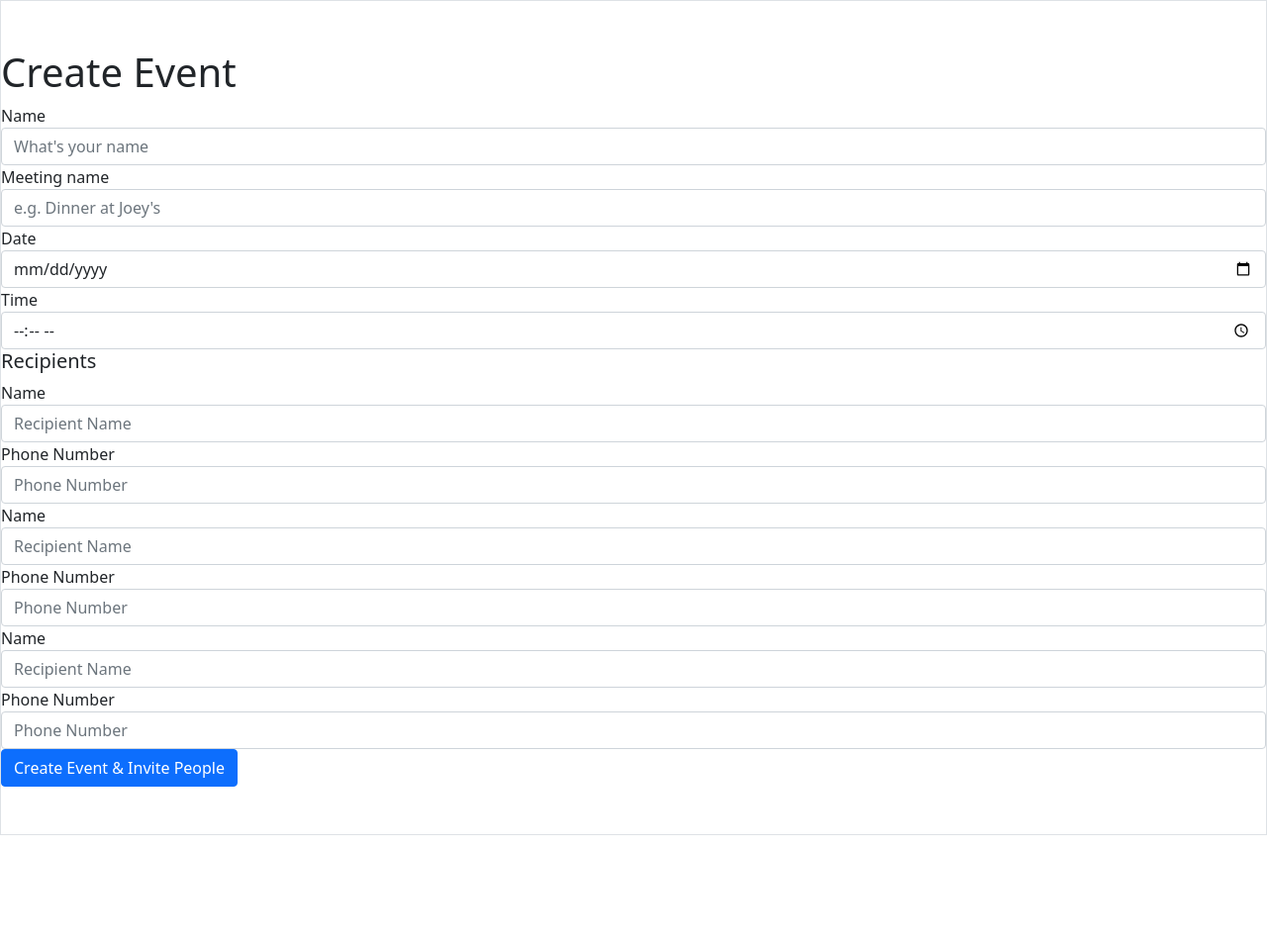
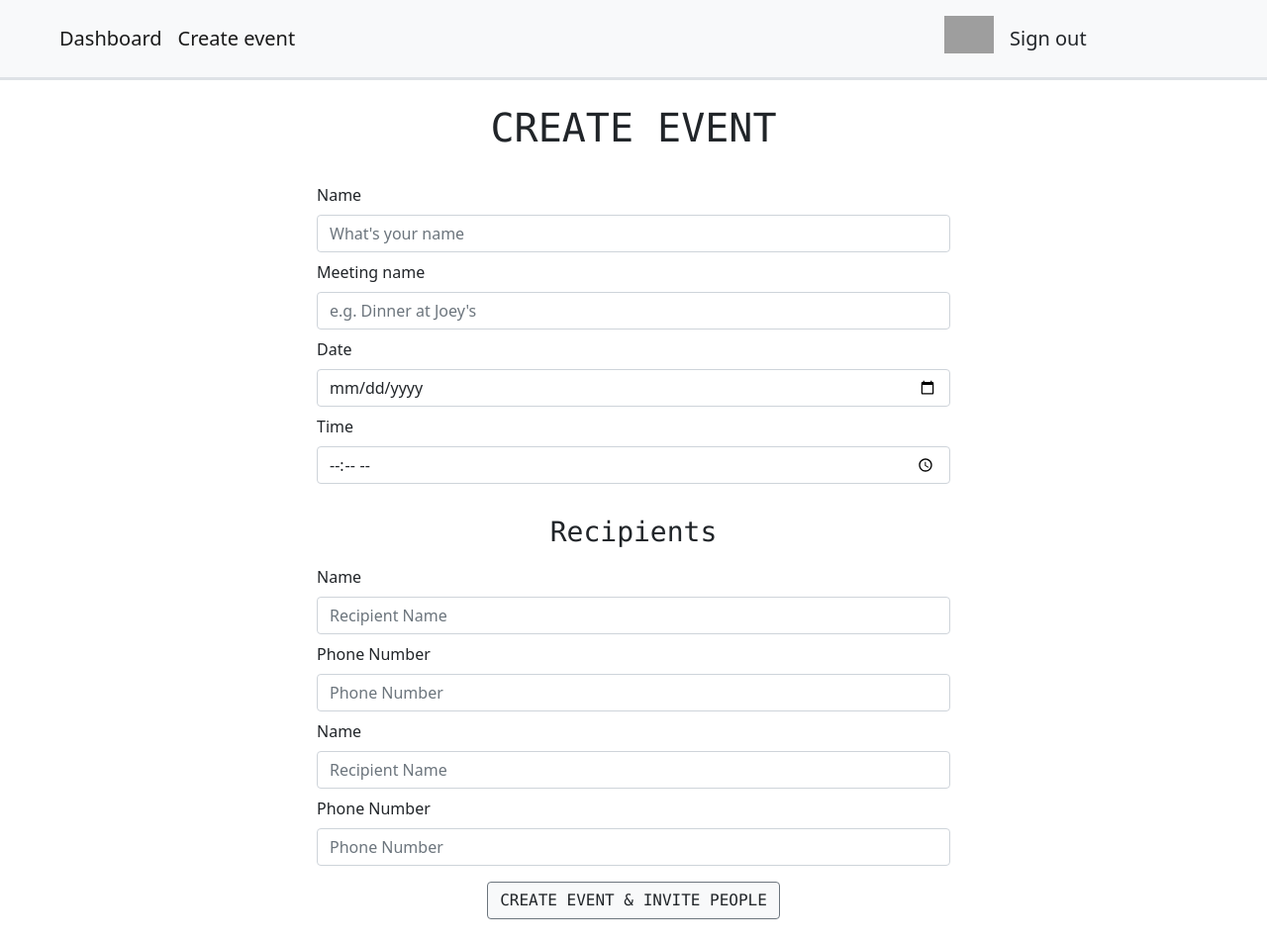
Before and after one commit to GeorgeCloud/Instavents, a Flask app: template web/templates/events_new.html in a window 1280 px wide. Shown: the whole page at 99% size. Before the commit the page ends 844 px from the top, so only its background shows below. Run offline with Flask 2, Linux system fonts and the light colour scheme; the template is opened without the code that fills it, so the values that code supplies are empty; grey boxes are pictures that could not be loaded.

Commit message:
add: designed events_new page

```diff
--- a/api/events/routes.py
+++ b/api/events/routes.py
@@ -1,4 +1,4 @@
-from flask import Blueprint, request, jsonify
+from flask import Blueprint, request, jsonify, render_template
 from bson.objectid import ObjectId
 from api.twilio_api import create_rsvp
 from extensions import *
@@ -10,6 +10,10 @@ event = Blueprint("event", __name__)
 def index():
     output = [event for event in events.find()]
     return output
+
+@event.route('/new')
+def new_event():
+    return render_template('events_new.html')
 
 @event.route('/create', methods=['POST'])
 def create_event():
--- a/web/routes.py
+++ b/web/routes.py
@@ -12,6 +12,10 @@ api_url = 'http://localhost:5000/api'
 @main.route('/')
 def index():
     return redirect(url_for('main.new_event'))
+
+@main.route('/create_event')
+def create_event():
+    return render_template('events_new.html')
 
 @main.route('/new-event', methods=['GET', 'POST'])
 def new_event():
--- a/web/templates/events_new.html
+++ b/web/templates/events_new.html
@@ -1,52 +1,44 @@
 {% extends 'base.html' %}
-
+{% include 'partials/navbar.html' %}
 {% block content %}
-<div class="border py-5">
-  <h1>Create Event</h1>
-  <form class="bolder" action="/new-event" method="POST">
+<h1 class="py-4 text-center font-monospace">CREATE EVENT</h1>
+<div class="d-flex justify-content-center align-items-center">
+  <form class="w-50" action="/new-event" method="POST">
       <div class="form-group">
-        <label>Name</label>
-        <input class="form-control" placeholder="What's your name" type="text" name="name">
+        <label class="fw-light">Name</label>
+        <input class="form-control my-2" placeholder="What's your name" type="text" name="name">
       </div>
       <div class="form-group">
-        <label>Meeting name</label>
-        <input class="form-control" placeholder="e.g. Dinner at Joey's" type="text" name="event_name">
+        <label  class="fw-light">Meeting name</label>
+        <input class="form-control my-2" placeholder="e.g. Dinner at Joey's" type="text" name="event_name">
       </div>
       <div class="form-group">
-          <label>Date</label>
-          <input class="form-control" placeholder="DD/MM/YYYY" type="date" name="date">
+          <label  class="fw-light">Date</label>
+          <input class="form-control my-2" placeholder="DD/MM/YYYY" type="date" name="date">
         </div>
       <div class="form-group">
-          <label>Time</label>
-          <input class="form-control" placeholder="00:00 AM" type="time" name="time">
+          <label  class="fw-light">Time</label>
+          <input class="form-control my-2" placeholder="00:00 AM" type="time" name="time">
       </div>
+      <h3 class="pt-4 pb-2 text-center font-monospace">Recipients</h3>
+      <div class="form-group">
+          <label class="fw-light">Name</label>
+          <input class="form-control my-2" placeholder="Recipient Name" type="text" name="recipient1">
 
-      <h5>Recipients</h5>
-      <div class="form-group">
-          <label>Name</label>
-          <input class="form-control" placeholder="Recipient Name" type="text" name="recipient1">
-
-          <label>Phone Number</label>
-          <input class="form-control" placeholder="Phone Number" type="number" name="phone_number1">
+          <label class="fw-light">Phone Number</label>
+          <input class="form-control my-2" placeholder="Phone Number" type="number" name="phone_number1">
       </div>
 
       <div class="form-group">
-          <label>Name</label>
-          <input class="form-control" placeholder="Recipient Name" type="text" name="recipient1">
+          <label class="fw-light">Name</label>
+          <input class="form-control my-2" placeholder="Recipient Name" type="text" name="recipient1">
 
-          <label>Phone Number</label>
-          <input class="form-control" placeholder="Phone Number" type="number" name="phone_number1">
+          <label class="fw-light">Phone Number</label>
+          <input class="form-control my-2" placeholder="Phone Number" type="number" name="phone_number1">
       </div>
-
-      <div class="form-group">
-          <label>Name</label>
-          <input class="form-control" placeholder="Recipient Name" type="text" name="recipient1">
-
-          <label>Phone Number</label>
-          <input class="form-control" placeholder="Phone Number" type="number" name="phone_number1">
+      <div class="d-flex justify-content-center py-2">
+        <button type="submit" class="btn btn-secondary bg-light text-dark font-monospace">CREATE EVENT & INVITE PEOPLE</button>
       </div>
-
-      <button type="submit" class="btn btn-primary">Create Event & Invite People</button>
   </form>
 </div>
 {% endblock %}
--- a/web/templates/partials/navbar.html
+++ b/web/templates/partials/navbar.html
@@ -1,8 +1,8 @@
 <nav class="navbar navbar-light bg-light border-bottom border-3">
     <div class="container-fluid">
         <div class="d-flex justify-content-center mx-5">
-            <a class="navbar-brand" href="#">Dashboard</a>
-            <a class="navbar-brand" href="#">Create event</a>
+            <a class="navbar-brand" href="/dashboard">Dashboard</a>
+            <a class="navbar-brand" href="/events/new">Create event</a>
         </div>
       <form class="d-flex w-25">
         <img class="mt-2" src="https://png.pngitem.com/pimgs/s/150-1503945_transparent-user-png-default-user-image-png-png.png" width="50px">
```
